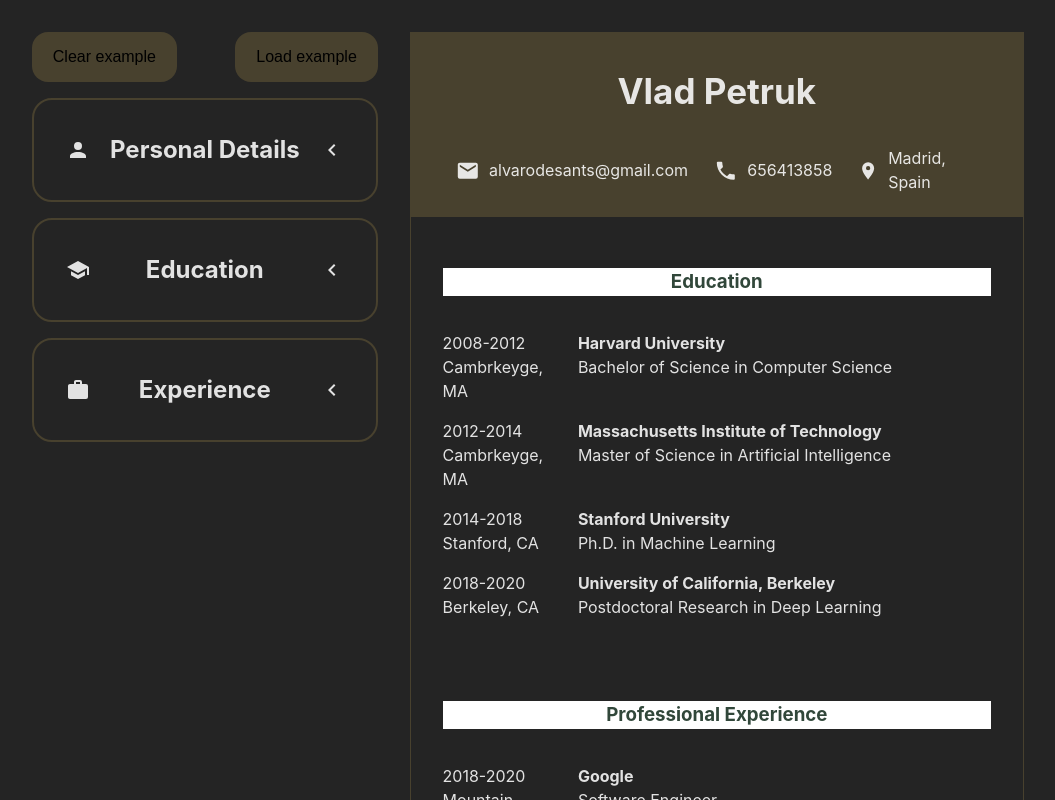
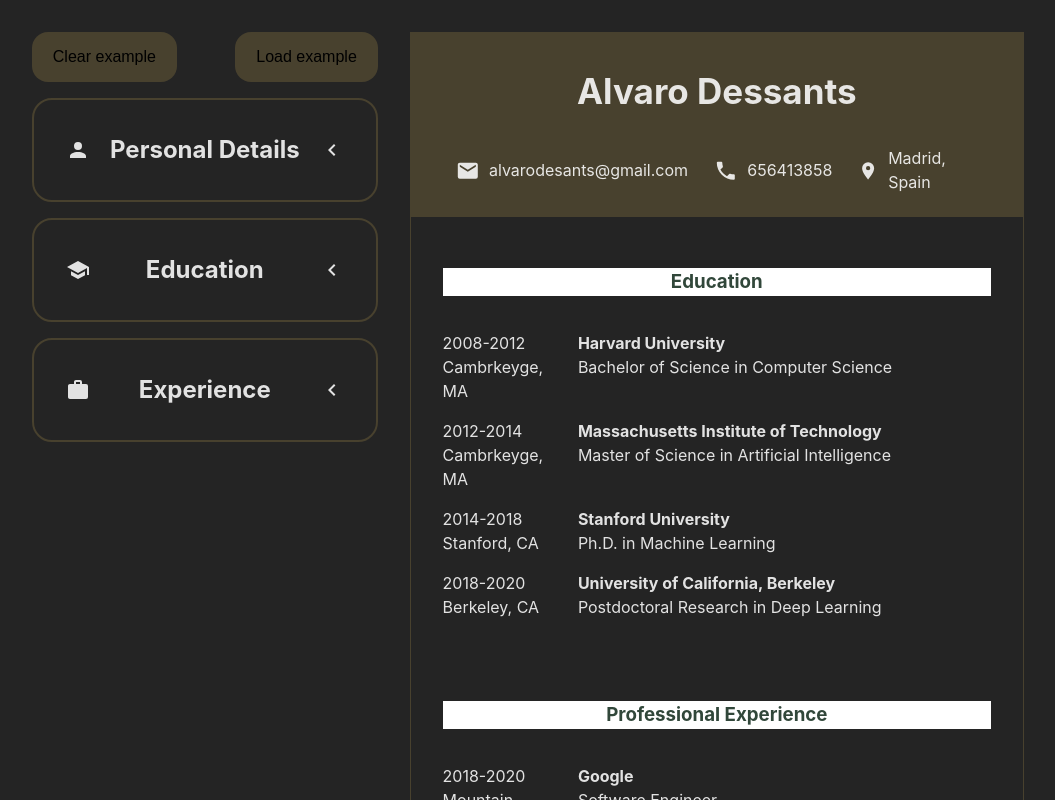
Before and after one commit to Vlad-Petruk/cv-application, a React (Vite) app: page / in a window 1280 px wide. Shown: the top 800 px of the page, without its empty margins (128-1183 px from the left). Built offline with nearby package versions, Linux system fonts and the light colour scheme.

Commit message:
update name in data

```diff
--- a/src/data/cv.js
+++ b/src/data/cv.js
@@ -1,6 +1,6 @@
 const data = {
   personal_info: {
-    name: "Vlad Petruk",
+    name: "Alvaro Dessants",
     email: "alvarodesants@gmail.com",
     phone: "656413858",
     address: "Madrid, Spain",
```
